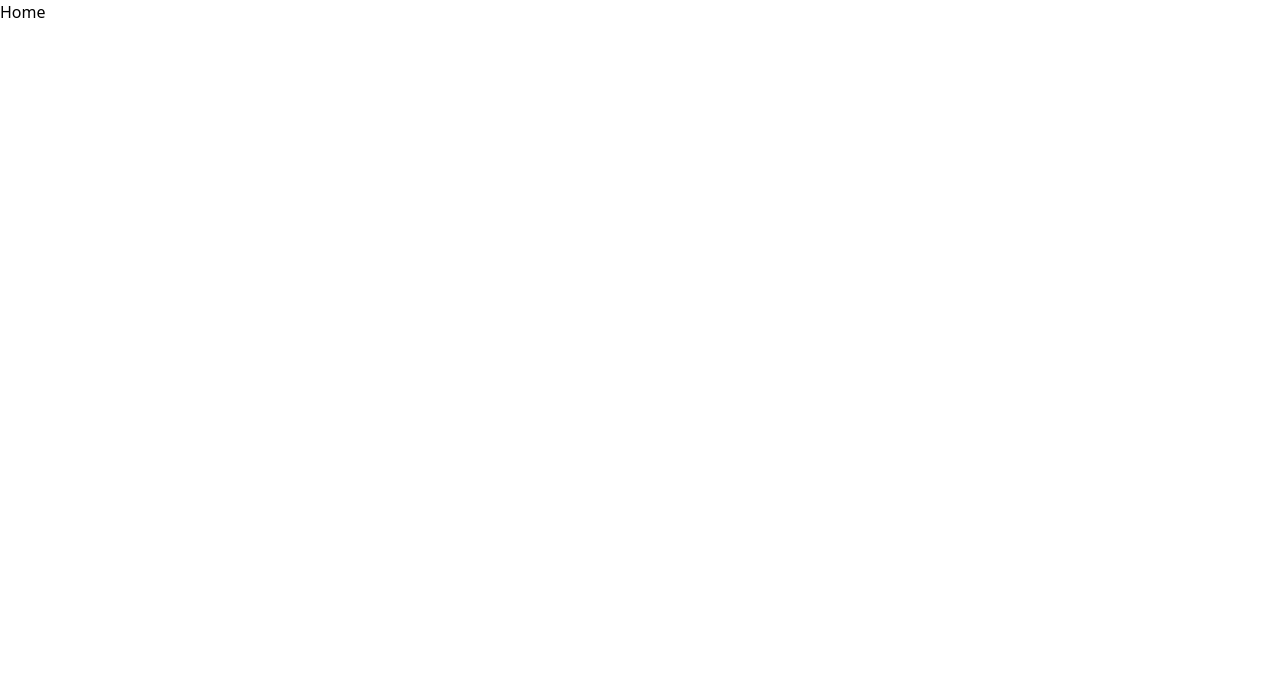
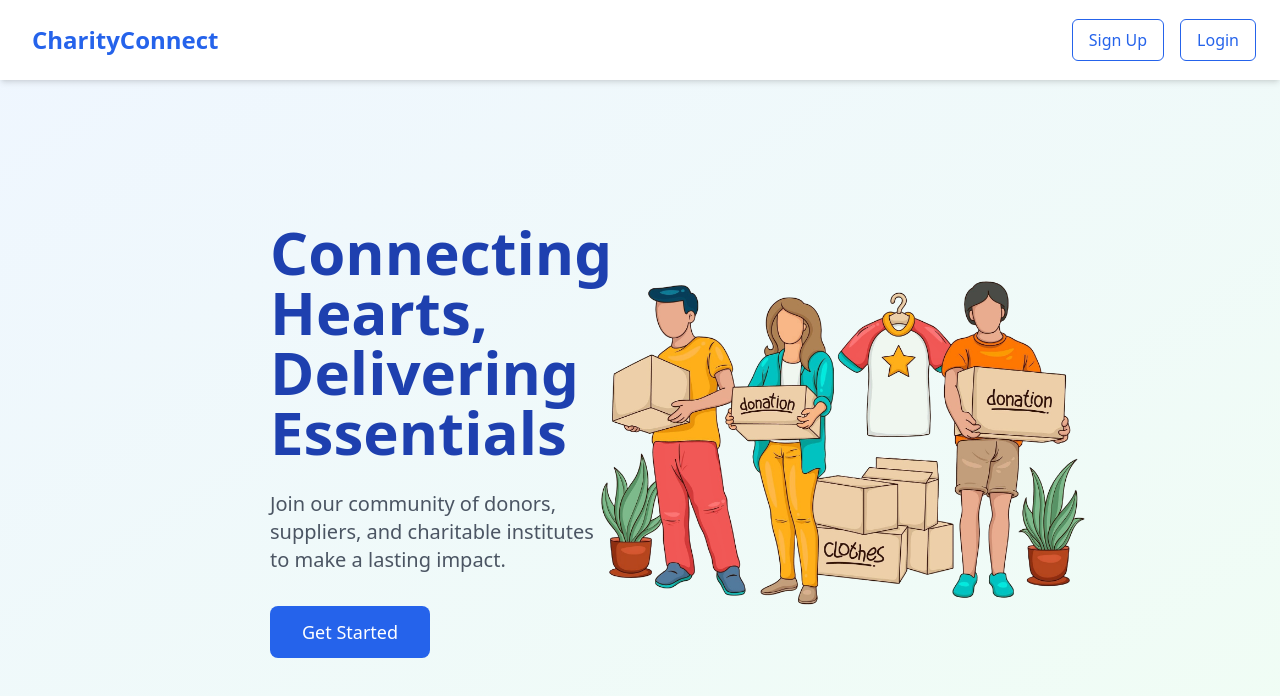
Before and after one commit to Sthvan-Suroshi/VH24-SVS-Devs, a React (Vite) app in the folder client/: page / in a window 1280 px wide. Shown: the top 696 px of the page. Built offline with nearby package versions, Linux system fonts and the light colour scheme.

Commit message:
home page

```diff
--- a/client/src/components/Home.jsx
+++ b/client/src/components/Home.jsx
@@ -1,11 +1,95 @@
-import React from 'react';
+import React, { useState, useEffect, useRef } from 'react';
 
 const Home = () => {
+  const [isLoginHovered, setIsLoginHovered] = useState(false);
+  const menuRef = useRef(null);
+
+
+  const toggleMenu = () => {
+    setIsLoginHovered((prev) => !prev);
+  };
+
+
+  const handleClickOutside = (event) => {
+    if (menuRef.current && !menuRef.current.contains(event.target)) {
+      setIsLoginHovered(false);
+    }
+  };
+
+  useEffect(() => {
+
+    document.addEventListener('mousedown', handleClickOutside);
+
+
+    return () => {
+      document.removeEventListener('mousedown', handleClickOutside);
+    };
+  }, []);
+
   return (
-    <div>
-      Home
+    <div className="min-h-screen bg-gradient-to-br from-blue-50 to-green-50 flex flex-col">
+      <header className="px-6 h-20 flex items-center bg-white shadow-md sticky top-0 z-50">
+        <div className="flex items-center justify-center">
+          <span className="ml-2 text-2xl font-bold text-blue-600">CharityConnect</span>
+        </div>
+        <nav className="ml-auto flex items-center gap-4">
+          <button className="py-2 px-4 border border-blue-600 text-blue-600 rounded-md hover:bg-blue-600 hover:text-white transition duration-200">
+            Sign Up
+          </button>
+          <div className="relative" ref={menuRef}>
+            <button
+              className="py-2 px-4 border border border-blue-600 text-blue-600 rounded-md hover:bg-blue-600 hover:text-white transition duration-200"
+              onClick={toggleMenu}
+            >
+              Login
+            </button>
+            {isLoginHovered && (
+              <div className="absolute right-0 mt-2 w-48 rounded-md shadow-lg bg-white ring-1 ring-black ring-opacity-5 py-1 z-10">
+                <a href="#" className="block px-4 py-2 text-sm text-gray-700 hover:bg-blue-50 transition-colors">
+                  Donor
+                </a>
+                <a href="#" className="block px-4 py-2 text-sm text-gray-700 hover:bg-blue-50 transition-colors">
+                  Shopkeeper
+                </a>
+                <a href="#" className="block px-4 py-2 text-sm text-gray-700 hover:bg-blue-50 transition-colors">
+                  Institute
+                </a>
+              </div>
+            )}
+          </div>
+        </nav>
+      </header>
+
+      <main className="flex-grow flex items-center justify-center px-4 lg:px-[250px]">
+        <div className="max-w-7xl w-full grid grid-cols-1 lg:grid-cols-2 gap-8 items-center">
+          {}
+          <div className="text-center lg:text-left w-full px-5 ">
+            <h1 className="text-6xl lg:text-6xl font-bold mb-7 text-blue-800 leading-tight">
+              Connecting Hearts, Delivering Essentials
+            </h1>
+            <p className="text-xl text-gray-600 mb-8">
+              Join our community of donors, suppliers, and charitable institutes to make a lasting impact.
+            </p>
+            <button className="bg-blue-600 hover:bg-blue-700 text-white px-8 py-3 rounded-lg text-lg">
+              Get Started
+            </button>
+          </div>
+
+          {}
+          <div className="flex justify-center ">
+            <div className="relative">
+              <img
+                src="src/assets/donation.jpeg"
+                alt="Charity"
+                className="relative z-10 rounded-lg"
+                style={{ maxWidth: '550px', height: 'auto' }}
+              />
+            </div>
+          </div>
+        </div>
+      </main>
     </div>
-  )
-}
+  );
+};
 
 export default Home;
```
Also changed, not shown: client/src/assets/donation.jpeg (added).
